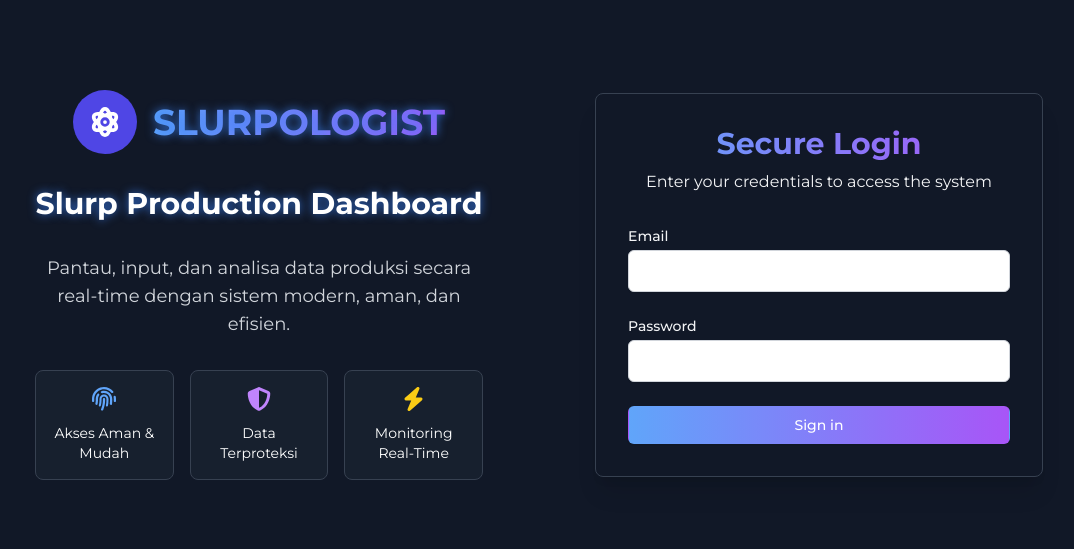
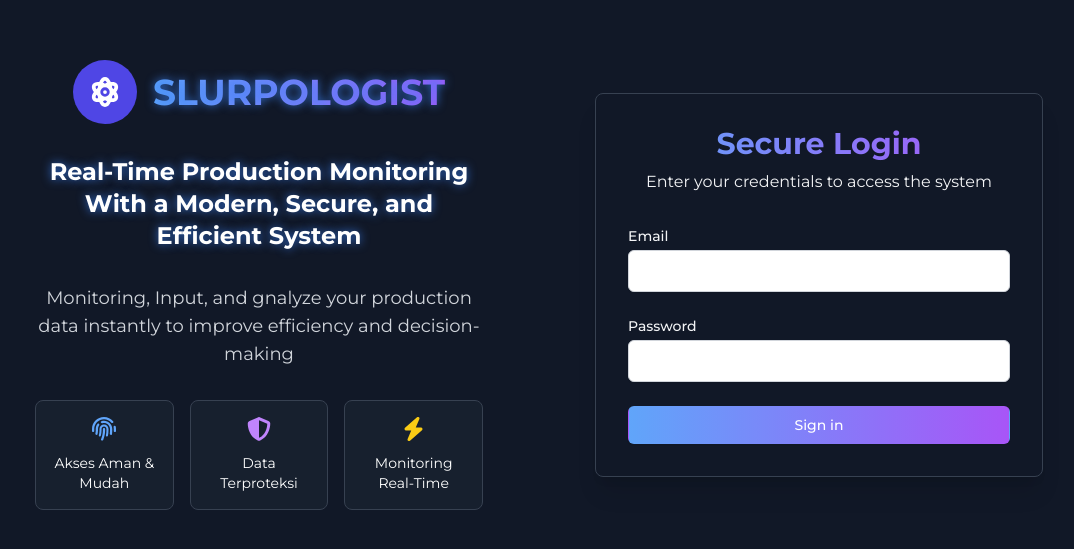
Before and after one commit to slurpologist/slurpologist-app, a plain HTML site: page index.html in a window 1280 px wide. Shown: the part 115-664 px from the top of the page, without its empty margins (141-1215 px from the left). Drawn offline with nearby package versions, Linux system fonts and the light colour scheme; no server answers.

Commit message:
Update index.html
perubahan kalimat headline dan subheadline di element login

```diff
--- a/index.html
+++ b/index.html
@@ -117,10 +117,10 @@
                 </h1>
             </div>
 
-            <h2 class="text-2xl sm:text-3xl font-bold text-center glow-text">Slurp Production Dashboard</h2>
+            <h2 class="text-2xl sm:text-2xl font-bold text-center glow-text">Real-Time Production Monitoring With a Modern, Secure, and Efficient System</h2>
 
             <p class="text-base sm:text-lg text-gray-300 text-center">
-                Pantau, input, dan analisa data produksi secara real-time dengan sistem modern, aman, dan efisien.
+                Monitoring, Input, and gnalyze your production data instantly to improve efficiency and decision-making
             </p>
 
             <div class="grid grid-cols-1 sm:grid-cols-3 gap-4 mt-8">
```
